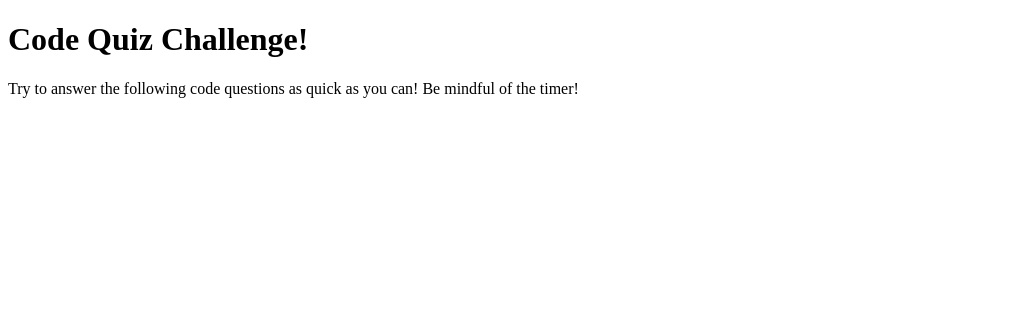
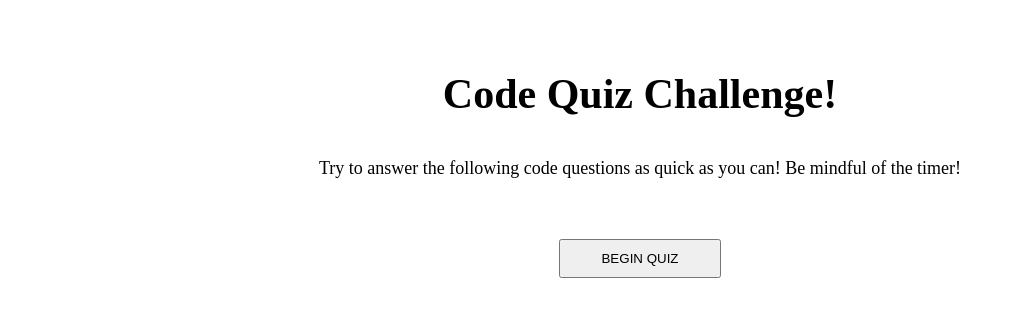
Before and after one commit to ssilfies17/Unit4hw, a plain HTML site: page index.html in a window 1280 px wide. Shown: the whole page, without its empty margins (0-1014 px from the left). Drawn offline with Linux system fonts and the light colour scheme.

Commit message:
primmary html page setup

```diff
--- a/index.html
+++ b/index.html
@@ -11,6 +11,16 @@
 
     <p>Try to answer the following code questions as quick as you can! Be mindful of the timer!</p>
 
-    <script src= ./script.js></script>
+    <div class="button">
+        <button>BEGIN QUIZ</button>
+    </div>
+
+
+
+
+
+
+
+    <script src= "./script.js"></script>
 </body>
 </html>
--- a/script.js
+++ b/script.js
@@ -1,4 +1,14 @@
 var pgraph = document.querySelector("p");
 var h1 = document.querySelector("h1");
+var button = document.querySelector(".button");
 
-h1.setAttribute()
+h1.setAttribute("style", "font-size:42px; padding-top:50px; margin:20px; text-align:center;");
+pgraph.setAttribute("style", "font-size:18px; text-align:center; padding:20px; padding-bottom:50px; margin:10px;");
+button.setAttribute("style", "text-align:center;")
+button.querySelector("button").setAttribute("style", "padding-left:40px; padding-right:40px; padding-top:10px; padding-bottom:10px;")
+
+
+
+
+
+console.log("hello");
```
